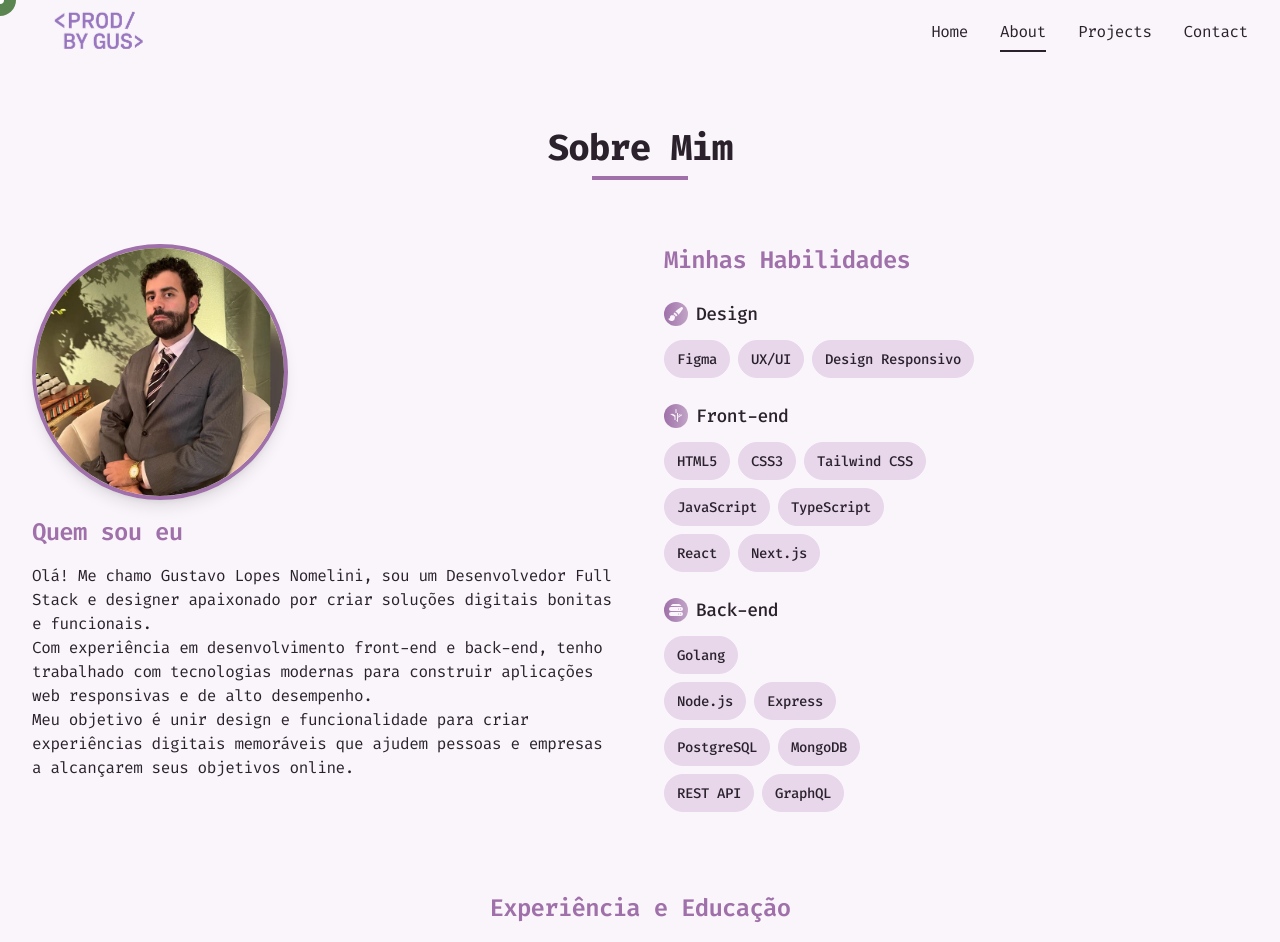
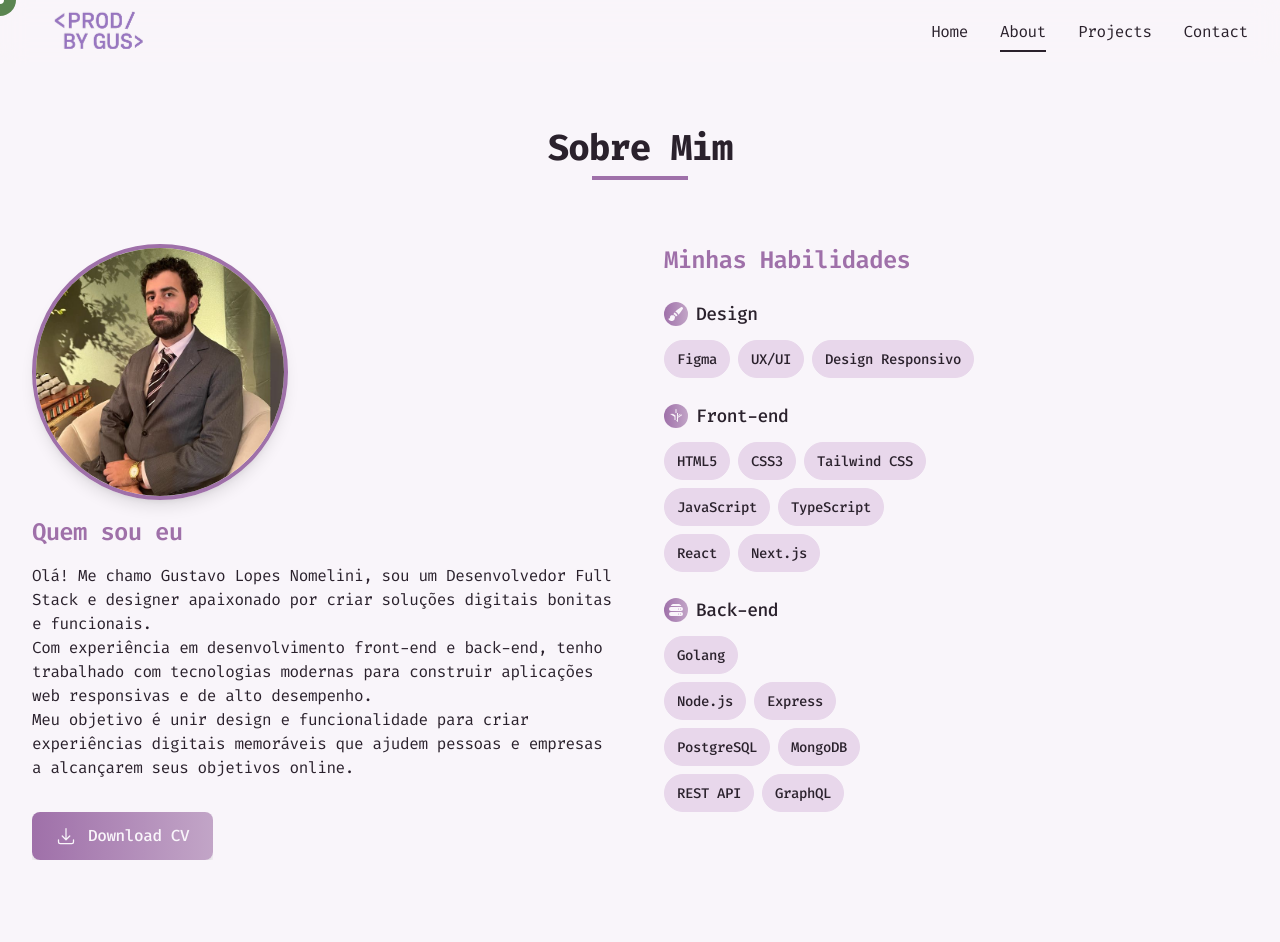
Before and after one commit to gustavo-nomelini/portfolio-prodbygus, a Next.js app: page /about in a window 1280 px wide. Shown: the top 942 px of the page. Built offline with nearby package versions, Linux system fonts and the light colour scheme.

Commit message:
feat: add download button for CV in About section with hover effects

```diff
--- a/src/components/sections/About.tsx
+++ b/src/components/sections/About.tsx
@@ -1,10 +1,12 @@
 'use client';
-import React, { useState } from 'react';
 import Image from 'next/image';
+import { useState } from 'react';
 
 const About = () => {
   // Estado para controlar a habilidade em foco
   const [focusedSkill, setFocusedSkill] = useState<string | null>(null);
+  // Estado para controlar o hover do botão de download
+  const [isDownloadHovered, setIsDownloadHovered] = useState(false);
 
   // Função para destacar uma habilidade
   const highlightSkill = (skill: string) => {
@@ -31,7 +33,7 @@ const About = () => {
     ['Golang'],
     ['Node.js', 'Express'],
     ['PostgreSQL', 'MongoDB'],
-    ['REST API', 'GraphQL']
+    ['REST API', 'GraphQL'],
   ];
 
   // Função para renderizar badges de habilidades
@@ -90,9 +92,9 @@ const About = () => {
                 Quem sou eu
               </h3>
               <p>
-                Olá! Me chamo Gustavo Lopes Nomelini, sou um Desenvolvedor Full Stack e
-                designer apaixonado por criar soluções digitais bonitas e
-                funcionais.
+                Olá! Me chamo Gustavo Lopes Nomelini, sou um Desenvolvedor Full
+                Stack e designer apaixonado por criar soluções digitais bonitas
+                e funcionais.
               </p>
               <p>
                 Com experiência em desenvolvimento front-end e back-end, tenho
@@ -104,6 +106,52 @@ const About = () => {
                 experiências digitais memoráveis que ajudem pessoas e empresas a
                 alcançarem seus objetivos online.
               </p>
+
+              {/* Botão de Download do CV */}
+              <div className="mt-8 flex justify-center md:justify-start">
+                <a
+                  href="/CV_Gustavo_Lopes_Nomelini.pdf"
+                  download
+                  className="relative group overflow-hidden"
+                  onMouseEnter={() => setIsDownloadHovered(true)}
+                  onMouseLeave={() => setIsDownloadHovered(false)}
+                >
+                  <div
+                    className={`
+                    flex items-center gap-3 px-6 py-3 rounded-lg
+                    bg-gradient-to-r from-[var(--color1)] to-[var(--color3)]
+                    text-[var(--background)] font-medium
+                    transform transition-all duration-300
+                    ${isDownloadHovered ? 'scale-105 shadow-lg' : 'shadow-md'}
+                  `}
+                  >
+                    {/* Ícone de Download */}
+                    <svg
+                      xmlns="http://www.w3.org/2000/svg"
+                      viewBox="0 0 24 24"
+                      fill="currentColor"
+                      className={`w-5 h-5 transition-transform duration-500 ${isDownloadHovered ? 'animate-bounce' : ''}`}
+                    >
+                      <path
+                        fillRule="evenodd"
+                        d="M12 2.25a.75.75 0 01.75.75v11.69l3.22-3.22a.75.75 0 111.06 1.06l-4.5 4.5a.75.75 0 01-1.06 0l-4.5-4.5a.75.75 0 111.06-1.06l3.22 3.22V3a.75.75 0 01.75-.75zm-9 13.5a.75.75 0 01.75.75v2.25a1.5 1.5 0 001.5 1.5h13.5a1.5 1.5 0 001.5-1.5V16.5a.75.75 0 011.5 0v2.25a3 3 0 01-3 3H5.25a3 3 0 01-3-3V16.5a.75.75 0 01.75-.75z"
+                        clipRule="evenodd"
+                      />
+                    </svg>
+                    <span className="relative z-10">Download CV</span>
+                  </div>
+
+                  {/* Efeito de brilho */}
+                  <div
+                    className={`
+                    absolute inset-0 -translate-x-full
+                    bg-gradient-to-r from-transparent via-white/20 to-transparent
+                    transform transition-transform duration-1000
+                    ${isDownloadHovered ? 'translate-x-full' : '-translate-x-full'}
+                  `}
+                  ></div>
+                </a>
+              </div>
             </div>
           </div>
 
@@ -237,8 +285,8 @@ const About = () => {
                     Empresa Stein Telecom • SET/2024 - Presente
                   </p>
                   <p className="text-[var(--foreground-muted)] mt-2">
-                    Sou responsável por resolver problemas de Tecnologia da Informação e Infraestrutura.
-                    Faço diagnósticos aprofundados,
+                    Sou responsável por resolver problemas de Tecnologia da
+                    Informação e Infraestrutura. Faço diagnósticos aprofundados,
                     configuro sistemas, dou suporte a redes, hardwares e
                     softwares, e colaboro com a equipe de infraestrutura em
                     atualizações e melhorias.
@@ -297,11 +345,16 @@ const About = () => {
 
                 <div>
                   <h5 className="text-lg font-medium text-[var(--foreground)]">
-                    Pós-Graduação Lato-sensu<br/>GO Expert
+                    Pós-Graduação Lato-sensu
+                    <br />
+                    GO Expert
                   </h5>
-                  <p className="text-[var(--color1)]">Faculdade Full Cycle • JAN/2025 - JUL/2025</p>
+                  <p className="text-[var(--color1)]">
+                    Faculdade Full Cycle • JAN/2025 - JUL/2025
+                  </p>
                   <p className="text-[var(--foreground-muted)] mt-2">
-                    Especialização em desenvolvimento Backend com foco na linguagem de programação Golang.
+                    Especialização em desenvolvimento Backend com foco na
+                    linguagem de programação Golang.
                   </p>
                 </div>
               </div>
```
Also changed, not shown: 1 other file (tests, documents, lock files or other folders).
